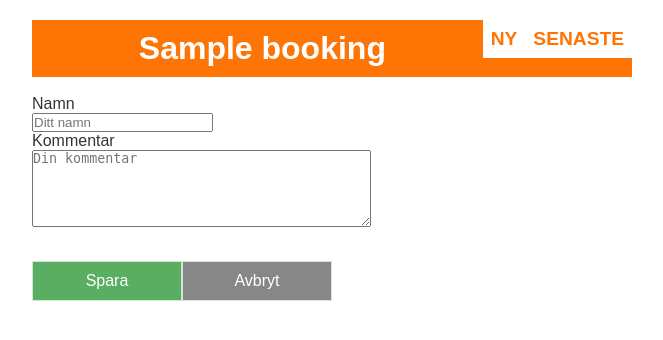
After one commit to Asplund-Samuelsson/book, a Flask app: template templates/comment.html in a window 1280 px wide. The commit adds this page. Shown: the top 340 px of the page, without its empty margins (308-971 px from the left). Run offline with Flask 3, Linux system fonts and the light colour scheme; the template is opened without the code that fills it: most values are stand-ins (such as "Sample title", 1, 10 or a date in 2020).

Commit message:
Add comment functionality

```diff
--- a/app.py
+++ b/app.py
@@ -80,3 +80,20 @@ def answer(booking_id, edit_name):
             return redirect(url_for('show', booking_id=booking_id))
 
     return render_template('answer.html', booking=b.to_table(edit_name), edit=edit)
+
+
+@app.route('/comment/<booking_id>', methods=['GET', 'POST'])
+def comment(booking_id):
+    b.set_context(booking_id)
+
+    if request.method == 'POST':
+        name = request.form['name']
+        comment = request.form['comment']
+
+        if not comment:
+            flash('Kommentarsfältet kan inte vara tomt.')
+        else:
+            b.add_comment(name, comment)
+            return redirect(url_for('show', booking_id=booking_id))
+
+    return render_template('comment.html', booking=b.to_table())
--- a/static/styles.css
+++ b/static/styles.css
@@ -22,6 +22,7 @@ h1{
 
 .timestamp {
 	color: #999;
+	font-style: italic;
 }
 
 form{
@@ -94,6 +95,9 @@ button{
 }
 .save {
 	background-color: #5aae61;
+}
+.comment {
+	background-color: #3690c0;
 }
 
 button:active{
--- a/templates/answer.html
+++ b/templates/answer.html
@@ -32,4 +32,7 @@
       </table>
     <button type="submit" class="save">Spara</button>
     </form>
+    <form action="{{ url_for('show', booking_id=booking['booking_id']) }}">
+      <button type="submit" class="edit">Avbryt</button>
+    </form>
 {% endblock %}
--- /dev/null
+++ b/templates/comment.html
@@ -0,0 +1,26 @@
+{% extends 'base.html' %}
+
+{% block content %}
+    <h1>{% block title %} {{ booking['title'] }} {% endblock %}</h1>
+    <br>
+    <form method="post">
+        <label for="title">Namn</label>
+        <br>
+        <input type="text" name="name"
+               placeholder="Ditt namn"
+               value="{{ request.form['name'] }}"></input>
+        <br>
+        <label for="comment">Kommentar</label>
+        <br>
+        <textarea name="comment"
+                  placeholder="Din kommentar"
+                  rows="5"
+                  cols="40"
+                  >{{ request.form['comment'] }}</textarea>
+        <br>
+        <button type="submit" class="save">Spara</button>
+    </form>
+    <form action="{{ url_for('show', booking_id=booking['booking_id']) }}">
+        <button type="submit" class="edit">Avbryt</button>
+    </form>
+  {% endblock %}
--- a/templates/create.html
+++ b/templates/create.html
@@ -46,4 +46,9 @@
         {% endif %}
         <button type="submit" class="save">Spara</button>
     </form>
+    {% if edit %}
+    <form action="{{ url_for('show', booking_id=booking['booking_id']) }}">
+        <button type="submit" class="edit">Avbryt</button>
+    </form>
+    {% endif %}
 {% endblock %}
--- a/templates/index.html
+++ b/templates/index.html
@@ -7,7 +7,7 @@
   <a style="text-decoration: none; color: black;" href="{{ url_for('show', booking_id=booking['booking_id']) }}">
     <div class='booking'>
       <h3>{{ booking['title'] }}</h3>
-      <p class="timestamp"><i>{{ booking['time_created'] }}</i></p>
+      <p class="timestamp">{{ booking['time_created'] }}</p>
       <p>{{ booking['description'] }}</p>
     </div>
   </a>
```
Also changed, not shown: src/book.py (+26 -2 lines), src/models.py (+9 -0 lines), templates/show.html (+18 -2 lines).
